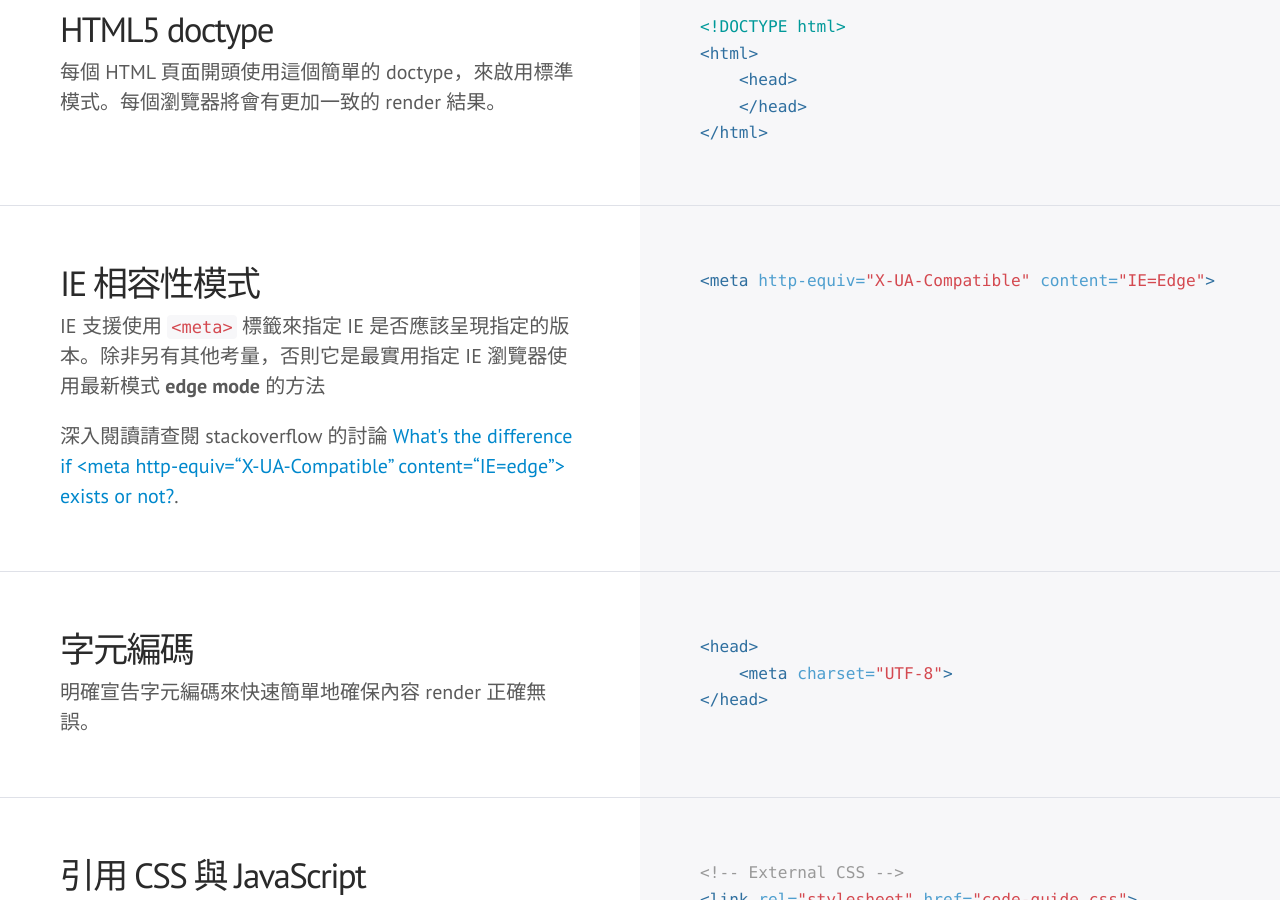
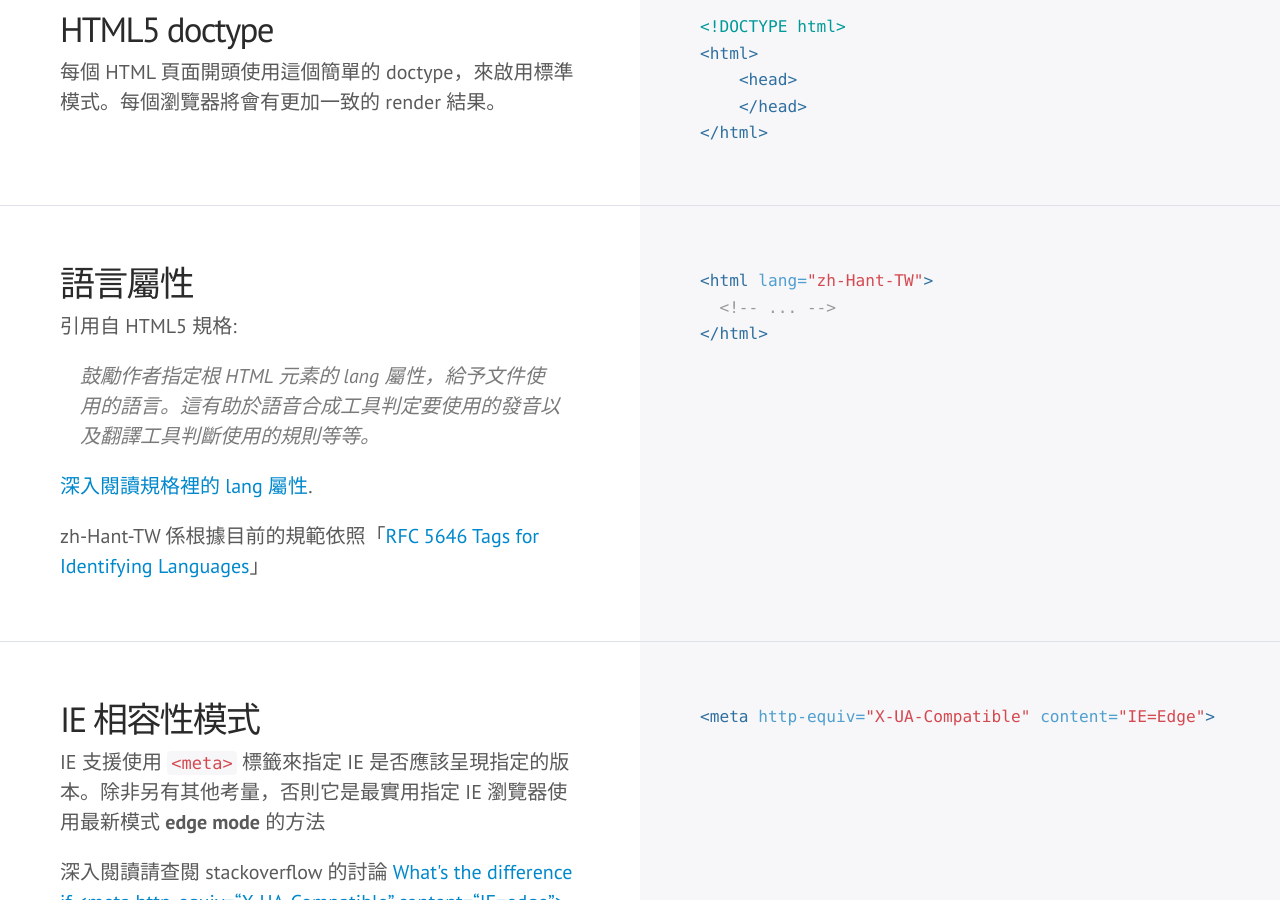
Before and after one commit to pixnet/frontend-guideline, a Jekyll site: the page built from index.html, in a window 1280 px wide and 900 px high, scrolled down 2151 px. Built offline with Jekyll 4.4.1, drawn with Linux system fonts in a browser that asks for light colours; some web fonts are replaced; Markdown is read by kramdown in place of the engine named in the settings.

Commit message:
HTML guide: add language attribute

```diff
--- /dev/null
+++ b/_includes/html/lang.html
@@ -0,0 +1,3 @@
+<html lang="zh-Hant-TW">
+  <!-- ... -->
+</html>
--- a/index.html
+++ b/index.html
@@ -84,6 +84,22 @@ layout: default
     </div>
     <div class="col">
         {% highlight html %}{% include html/doctype.html %}{% endhighlight %}
+    </div>
+</div>
+
+<div class="section" id="html-lang">
+    <div class="col">
+        <h3>語言屬性</h3>
+        <p>引用自 HTML5 規格:</p>
+        <blockquote>
+            <p>鼓勵作者指定根 HTML 元素的 lang
+            屬性，給予文件使用的語言。這有助於語音合成工具判定要使用的發音以及翻譯工具判斷使用的規則等等。</p>
+        </blockquote>
+        <p><a href="http://www.w3.org/html/wg/drafts/html/master/semantics.html#the-html-element">深入閱讀規格裡的 lang 屬性</a>.</p>
+        <p>zh-Hant-TW 係根據目前的規範依照「<a href="http://www.rfc-editor.org/rfc/rfc5646.txt">RFC 5646 Tags for Identifying Languages</a>」</p>
+    </div>
+    <div class="col">
+        {% highlight html %}{% include html/lang.html %}{% endhighlight %}
     </div>
 </div>
 
```
